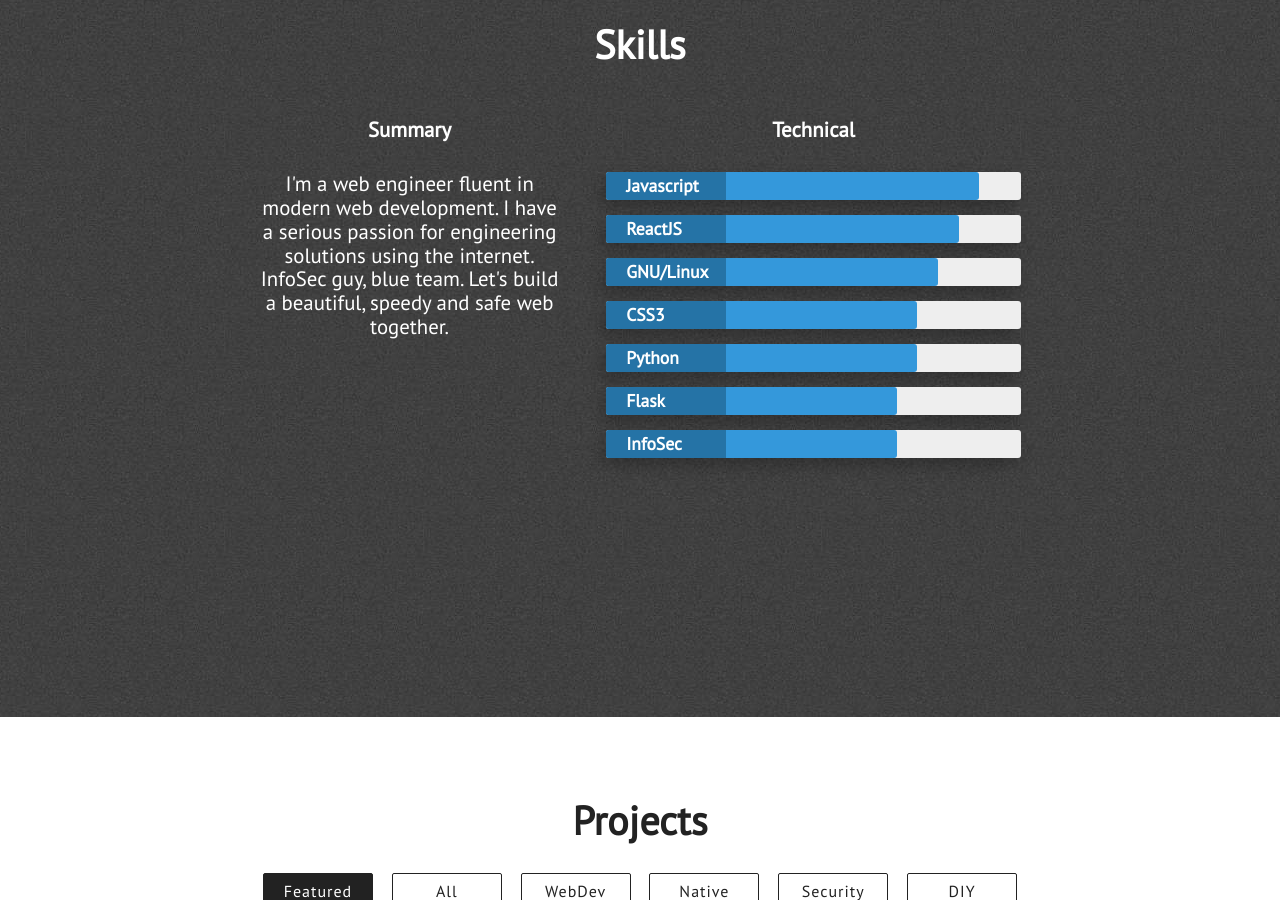
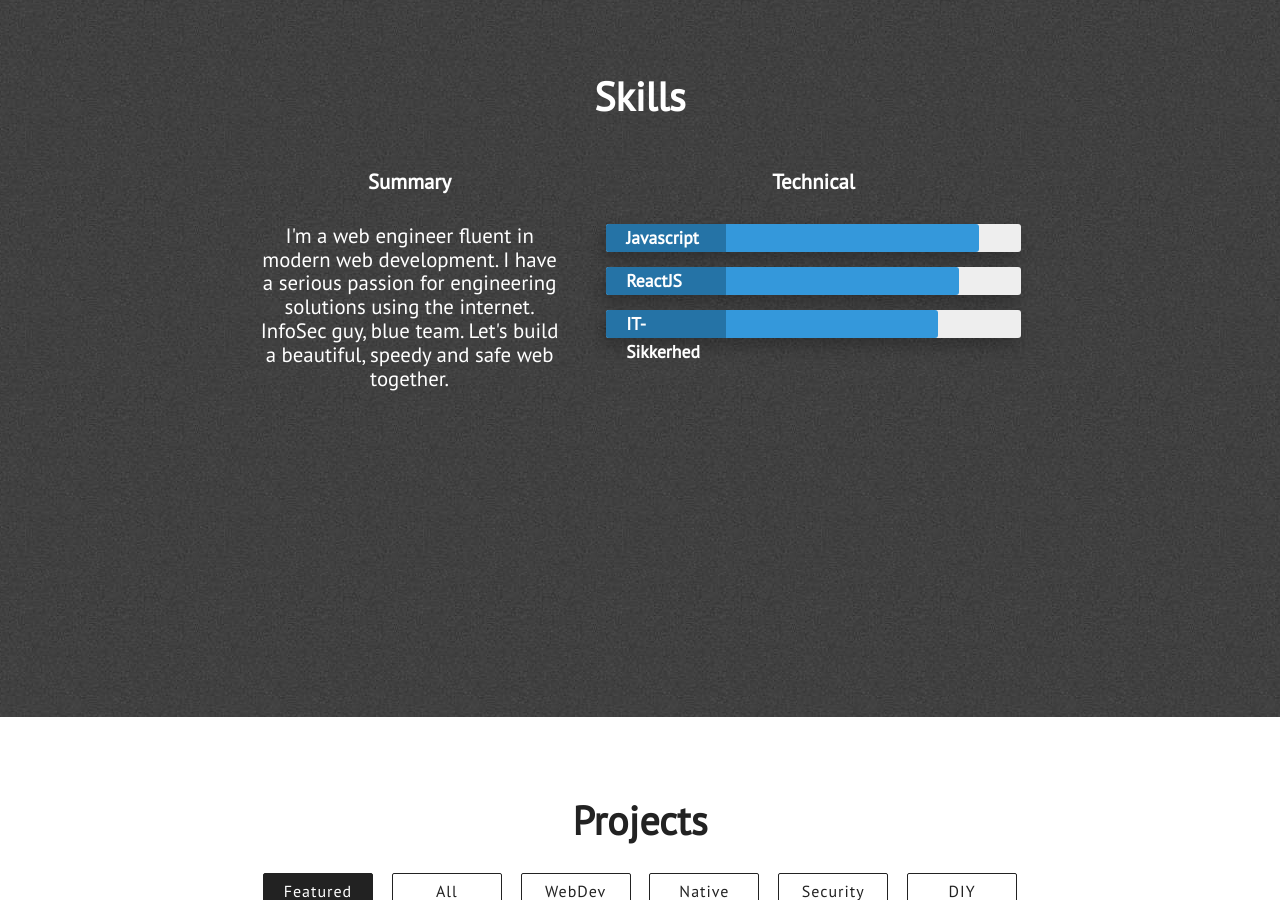
Before and after one commit to JustinAnthonyKapelke/Portfolio2, a Jekyll site: the page built from index.html, in a window 1280 px wide and 900 px high, scrolled down 2183 px. Built offline with Jekyll 4.4.1, drawn with Linux system fonts in a browser that asks for light colours; nearby versions of some CDN libraries.

Commit message:
Update skills.html

```diff
--- a/_includes/skills.html
+++ b/_includes/skills.html
@@ -25,28 +25,7 @@
                         </div> <!-- End Skill Bar -->
 
                         <div class="skillbar clearfix " data-percent="80%">
-                            <div class="skillbar-title" style="background: #2980b9;"><span>GNU/Linux</span></div>
-                            <div class="skillbar-bar" style="background: #3498db"></div>
-                        </div> <!-- End Skill Bar -->
-
-
-                        <div class="skillbar clearfix " data-percent="75%">
-                            <div class="skillbar-title" style="background: #2980b9;"><span>CSS3</span></div>
-                            <div class="skillbar-bar" style="background: #3498db;"></div>
-                        </div> <!-- End Skill Bar -->
-
-                        <div class="skillbar clearfix " data-percent="75%">
-                            <div class="skillbar-title" style="background: #2980b9;"><span>Python</span></div>
-                            <div class="skillbar-bar" style="background: #3498db;"></div>
-                        </div> <!-- End Skill Bar -->
-
-                        <div class="skillbar clearfix " data-percent="70%">
-                            <div class="skillbar-title" style="background: #2980b9"><span>Flask</span></div>
-                            <div class="skillbar-bar" style="background: #3498db;"></div>
-                        </div> <!-- End Skill Bar -->
-
-                        <div class="skillbar clearfix " data-percent="70%">
-                            <div class="skillbar-title" style="background: #2980b9"><span>InfoSec</span></div>
+                            <div class="skillbar-title" style="background: #2980b9;"><span>IT-Sikkerhed</span></div>
                             <div class="skillbar-bar" style="background: #3498db"></div>
                         </div> <!-- End Skill Bar -->
                     </div>
```
